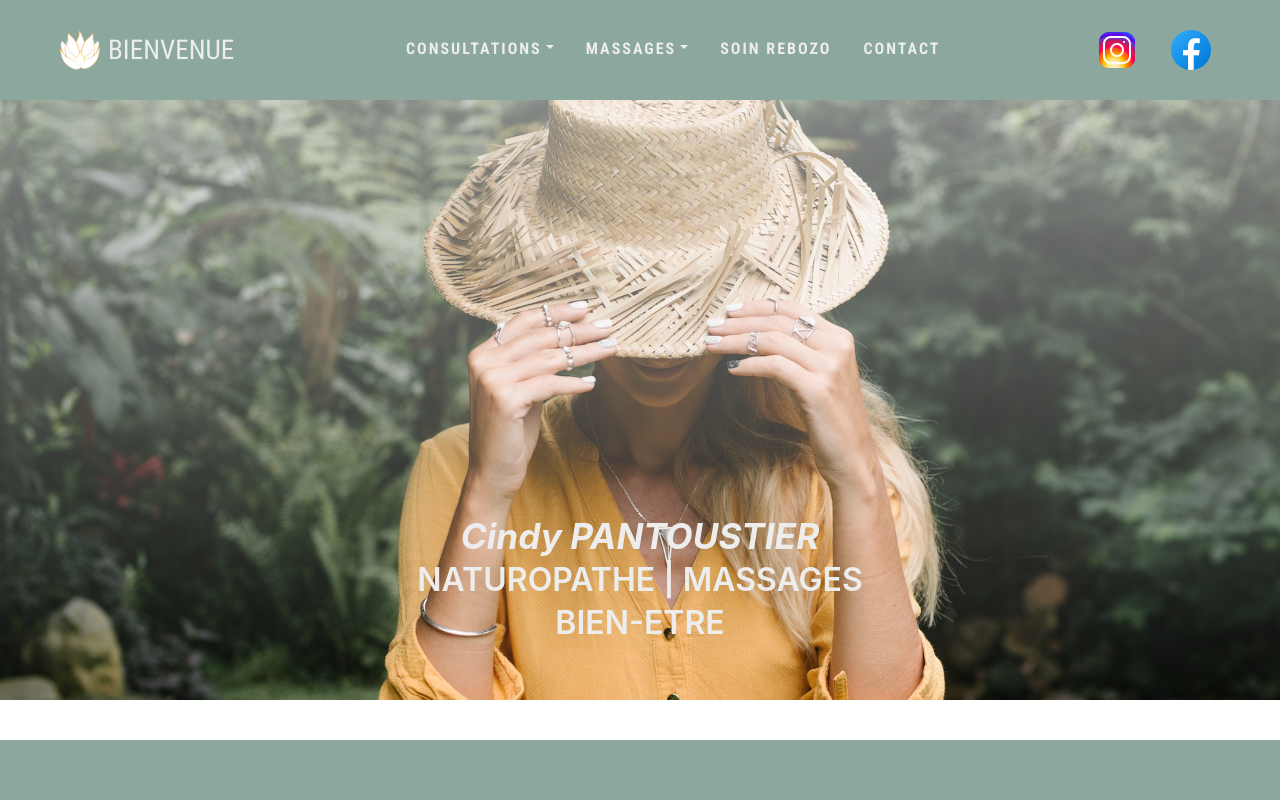
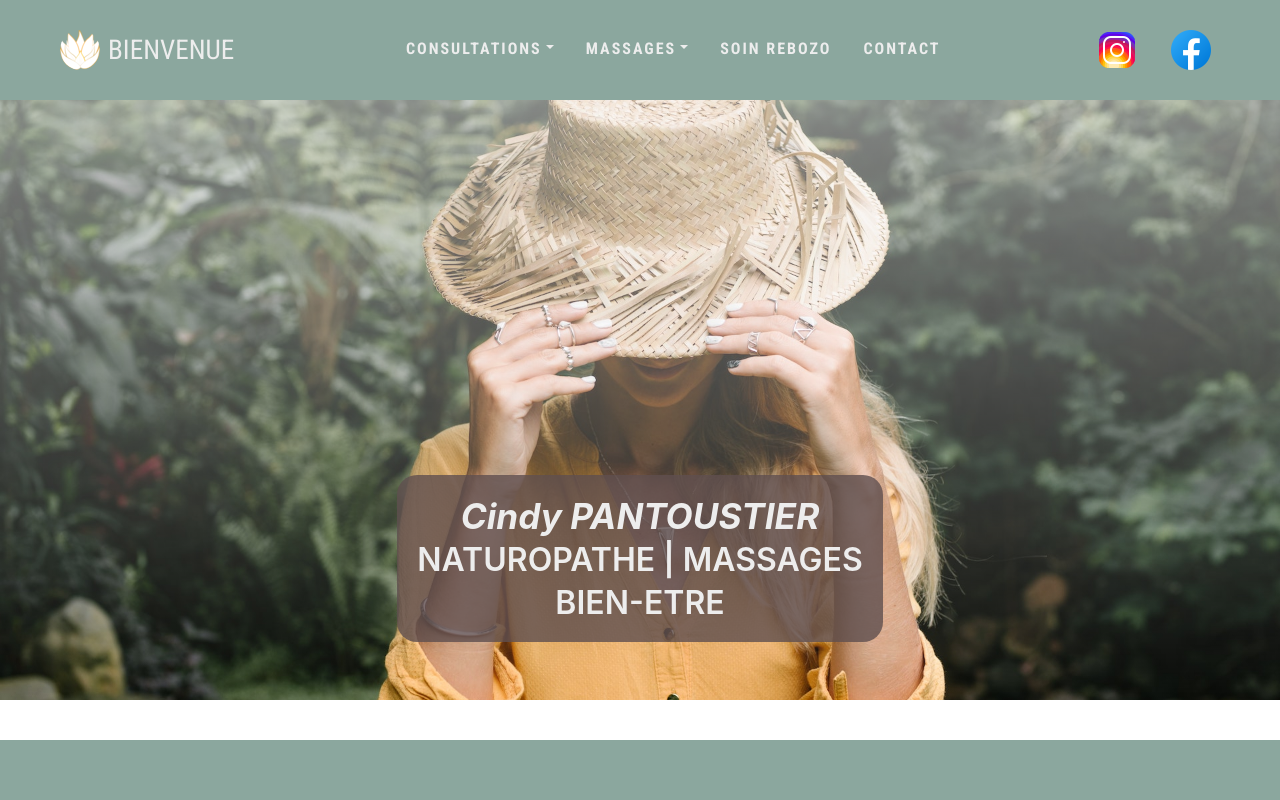
Before and after one commit to DavyHaYehoudi/CindyWebsite, a React (Create React App) app: page / in a window 1280 px wide. Shown: the top 800 px of the page. Built offline with nearby package versions, Linux system fonts and the light colour scheme.

Commit message:
avant compartimentation CSS

```diff
--- a/src/index.css
+++ b/src/index.css
@@ -160,6 +160,9 @@ blockquote {
 .homePage h1 {
   color: var(--five-color);
   font-weight: 700;
+  background-color: rgba(95, 79, 79, 0.8) ;
+  border-radius: var(--br);
+  padding: var(--paddingBlock);
 }
 .subtitle_homePage {
   font-weight: 600;
```
